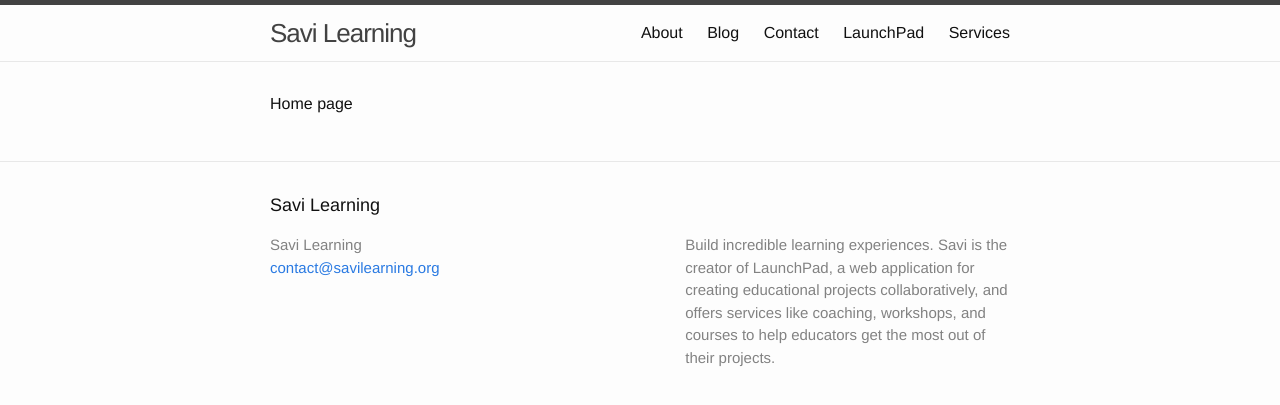
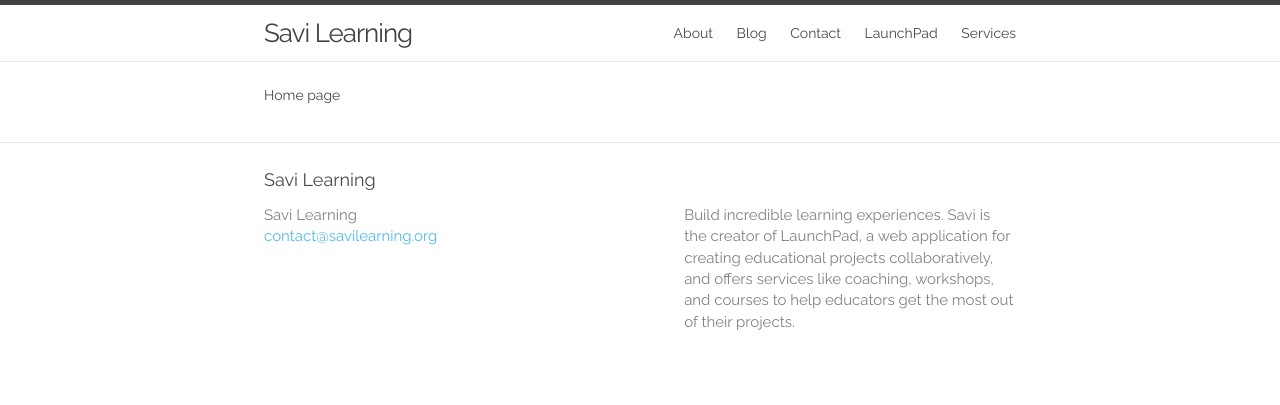
Before and after one commit to savilabs/savilabs.github.io, a Jekyll site: the page built from index.html, in a window 1280 px wide. Shown: the top 405 px of the page. Built offline with Jekyll 4.4.1, drawn with Linux system fonts in a browser that asks for light colours.

Commit message:
Adjust colors and typography
This sets the colors to those specified in the mock-ups and sets the
base font family to be Raleway, which is loaded from Google Fonts.

```diff
--- a/_includes/head.html
+++ b/_includes/head.html
@@ -9,4 +9,10 @@
   <link rel="stylesheet" href="{{ "/css/main.css" | prepend: site.baseurl }}">
   <link rel="canonical" href="{{ page.url | replace:'index.html','' | prepend: site.baseurl | prepend: site.url }}">
   <link rel="alternate" type="application/rss+xml" title="{{ site.title }}" href="{{ "/feed.xml" | prepend: site.baseurl | prepend: site.url }}">
+
+  <!-- load Google Fonts -->
+  <link
+    href="https://fonts.googleapis.com/css?family=Raleway:400,700"
+    rel="stylesheet"
+    >
 </head>
--- a/css/main.scss
+++ b/css/main.scss
@@ -4,17 +4,17 @@
 @charset "utf-8";
 
 // Our variables
-$base-font-family: "Helvetica Neue", Helvetica, Arial, sans-serif;
-$base-font-size:   16px;
+$base-font-family: 'Raleway', Helvetica, Arial, sans-serif;
+$base-font-size:   14px;
 $base-font-weight: 400;
 $small-font-size:  $base-font-size * 0.875;
-$base-line-height: 1.5;
+$base-line-height: 1.428;
 
-$spacing-unit:     30px;
+$spacing-unit:     24px;
 
-$text-color:       #111;
-$background-color: #fdfdfd;
-$brand-color:      #2a7ae2;
+$text-color:       #46494C;
+$background-color: #FFFFFF;
+$brand-color:      #4EBBEA;
 
 $grey-color:       #828282;
 $grey-color-light: lighten($grey-color, 40%);
@@ -27,7 +27,6 @@ $on-palm:          600px;
 $on-laptop:        800px;
 
 
-
 // Use media queries like this:
 // @include media-query($on-palm) {
 //     .wrapper {
@@ -36,15 +35,15 @@ $on-laptop:        800px;
 //     }
 // }
 @mixin media-query($device) {
-    @media screen and (max-width: $device) {
-        @content;
-    }
+  @media screen and (max-width: $device) {
+    @content;
+  }
 }
 
 
 
 // Import partials from `sass_dir` (defaults to `_sass`)
 @import
-        "base",
-        "layout"
+  "base",
+  "layout"
 ;
```
